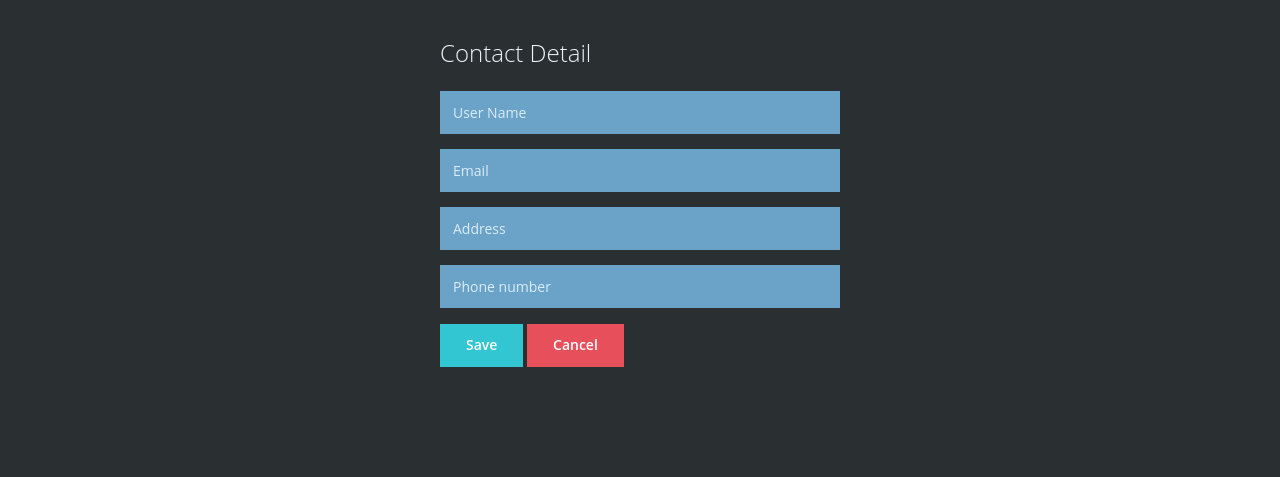
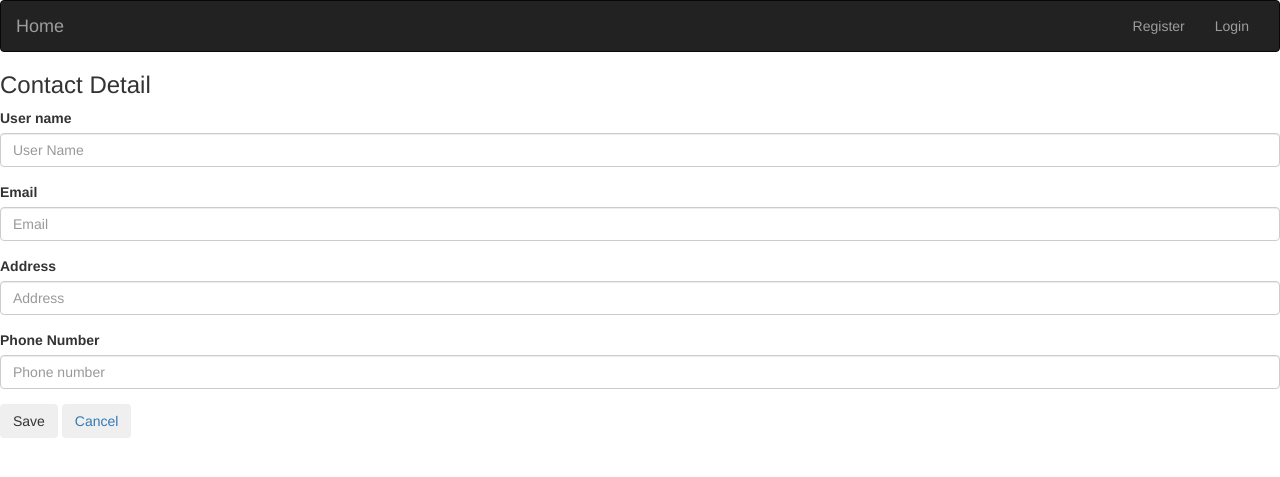
Before and after one commit to shekhar-singh/IVR_system, a Django app: page /contact/create/ in a window 1280 px wide. Shown: the top 477 px of the page. Run offline with Django 3.2, Linux system fonts and the light colour scheme; parts of the project's set-up code (start-up, migrations or seed data) failed here and were passed over; some libraries are stand-ins or nearby versions.

Commit message:
removed extra html codes and replced with base.html

```diff
--- a/mysite/templates/address.html
+++ b/mysite/templates/address.html
@@ -1,20 +1,7 @@
+{% extends "userauth/base.html" %}
 {% load static %}
-<!DOCTYPE html>
-<html lang="en">
-     <head>
-        <meta charset="utf-8" />
-        <title>Address Book Create page</title>
-        <!-- <link href="http://fonts.googleapis.com/css?family=Open+Sans:400,300,600,700&subset=all" rel="stylesheet" type="text/css" /> href="/static/font-awesome.min.css"-->
-        <link href="{% static 'font-awesome.min.css' %}" rel="stylesheet" type="text/css" />
-        <link href="{% static 'simple-line-icons.min.css'%}" rel="stylesheet" type="text/css" />
-        <link href="{% static 'bootstrap.min.css' %}" rel="stylesheet" type="text/css" />
-        <link href="{% static 'components.min.css' %}" rel="stylesheet" id="style_components" type="text/css" />
-        <link href="{% static 'plugins.min.css' %}" rel="stylesheet" type="text/css" />
-        <link href="{% static 'login-2.min.css' %}" rel="stylesheet" type="text/css" />
-</head>
-    <body class=" login" style="background-color: #2a2f31">
 
-        <div class="content">
+{% block body_block %}
             <form class="login-form" action="/contact/create/" method="post">
             {% csrf_token %}
                 <div class="form-title">
@@ -22,10 +9,10 @@
 
 
                 </div>
-                <div class="alert alert-danger display-hide">
+               <!--  <div class="alert alert-danger display-hide">
                     <button class="close" data-close="alert"></button>
                     <span> Enter any username and password. </span>
-                </div>
+                </div> -->
                 <div class="form-group">
                     <label class="control-label visible-ie8 visible-ie9">User name</label>
                     {{ form.name }}
@@ -67,8 +54,4 @@
 
             </form>
 
-        </div>
-
-    </body>
-
-</html>
+{% endblock %}
--- a/mysite/templates/main.html
+++ b/mysite/templates/main.html
@@ -6,8 +6,10 @@
 
 {% for i,j in data %}
 
+
 <p ><span class="label label-success">{{i}} </span> :<span class="label label-warning"> {{j}}</span> </p></br>
-
+{% empty %}
+    <h2 style="font-family: Ubuntu">Sorry, no athletes in this list.</h2>
 
 {% endfor %}
 
--- a/mysite/templates/userauth/base.html
+++ b/mysite/templates/userauth/base.html
@@ -4,28 +4,42 @@
     <meta charset="utf-8">
     <title>Base</title>
     <!-- Latest compiled and minified CSS -->
+    <link href="/static/bootstrap.min.css" rel="stylesheet" type="text/css" />
+    <script src="https://ajax.googleapis.com/ajax/libs/jquery/3.2.1/jquery.min.js"></script>
     <link rel="stylesheet" type="text/css" href="//fonts.googleapis.com/css?family=Ubuntu" />
     <link rel="stylesheet" href="https://maxcdn.bootstrapcdn.com/bootstrap/3.3.7/css/bootstrap.min.css" integrity="sha384-BVYiiSIFeK1dGmJRAkycuHAHRg32OmUcww7on3RYdg4Va+PmSTsz/K68vbdEjh4u" crossorigin="anonymous">
 </head>
   <body>
-    <nav class="navbar navbar-default navbar-static-top">
-      <div class="container">
-        <ul class="nav navbar-nav">
-{# Django Home Link / Admin Link / Register Link#}
-          <li><a class="navbar-brand" href="{% url 'userauth:index' %}">Home</a></li>
-          <!-- <li><a class="navbar-link" href="{% url 'admin:index' %}">Admin</a></li> -->
-          {# Some logic on what to display for last item#}
+
+        <nav class="navbar navbar-inverse">
+  <div class="container-fluid">
+    <div class="navbar-header">
+      <button type="button" class="navbar-toggle collapsed" data-toggle="collapse" data-target="#bs-example-navbar-collapse-1">
+        <span class="sr-only">Toggle navigation</span>
+        <span class="icon-bar"></span>
+        <span class="icon-bar"></span>
+        <span class="icon-bar"></span>
+      </button>
+      <a class="navbar-brand" href="{% url 'userauth:index' %}">Home</a>
+    </div>
+
+    <div class="collapse navbar-collapse" id="bs-example-navbar-collapse-1">
+      <ul class="nav navbar-nav navbar-right">
       {% if user.is_authenticated %}
+
           <li><a href="{% url 'userauth:logout' %}">Logout</a></li>
+          <li><a href="/contact/create/">Create <span class="glyphicon glyphicon-plus"></span></a></li>
+
                                       {% else %}
           <li><a class="navbar-link" href="{% url 'userauth:register' %}">Register</a></li>
 
           <li><a class="navbar-link" href="{% url 'userauth:user_login' %}">Login</a></li>
                             {% endif %}
+
             </ul>
     </div>
+  </div>
 </nav>
-    <div class="container">
     {% block body_block %}
     {% endblock %}
     </div>
```
Also changed, not shown: mysite/templates/contacts/base.html (+25 -1 lines), mysite/templates/index.html (+4 -28 lines), mysite/templates/update.html (+6 -22 lines), mysite/db.sqlite3. Lines whose indentation alone changed are shown as unchanged.
